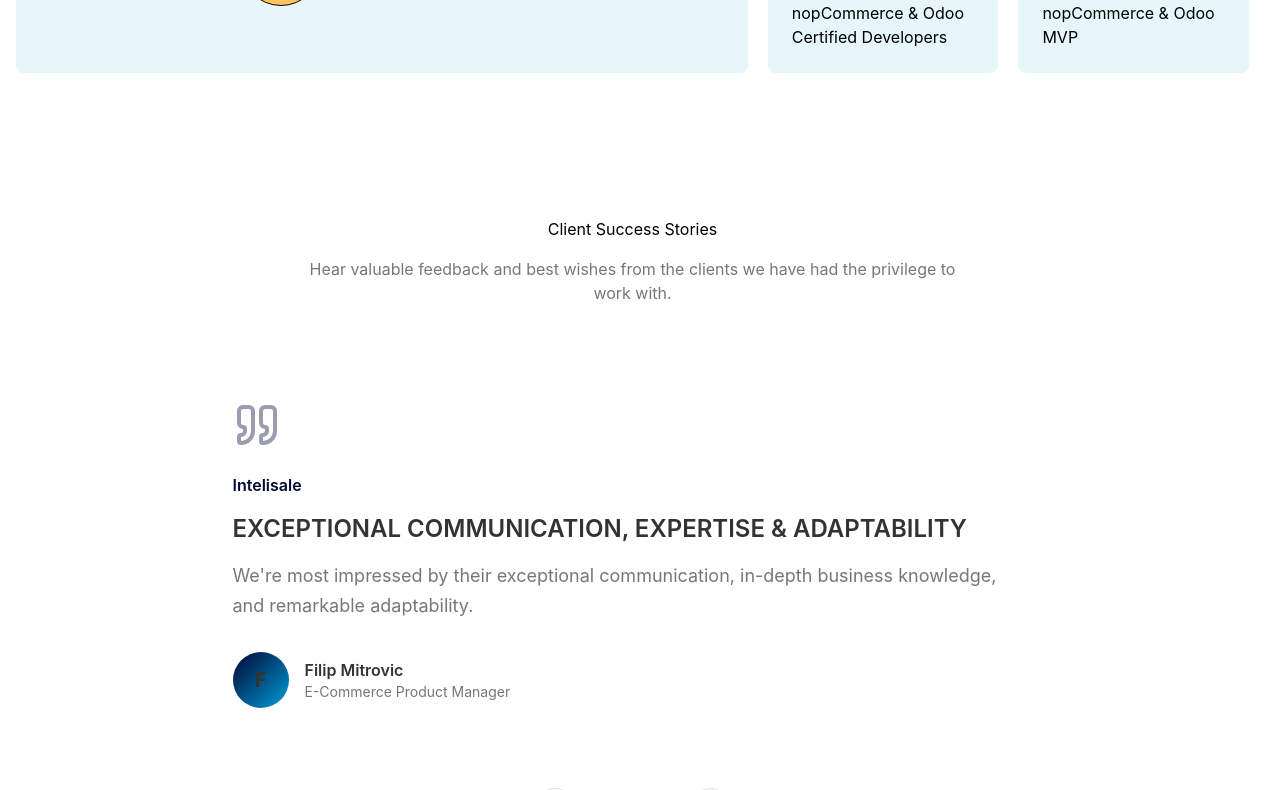
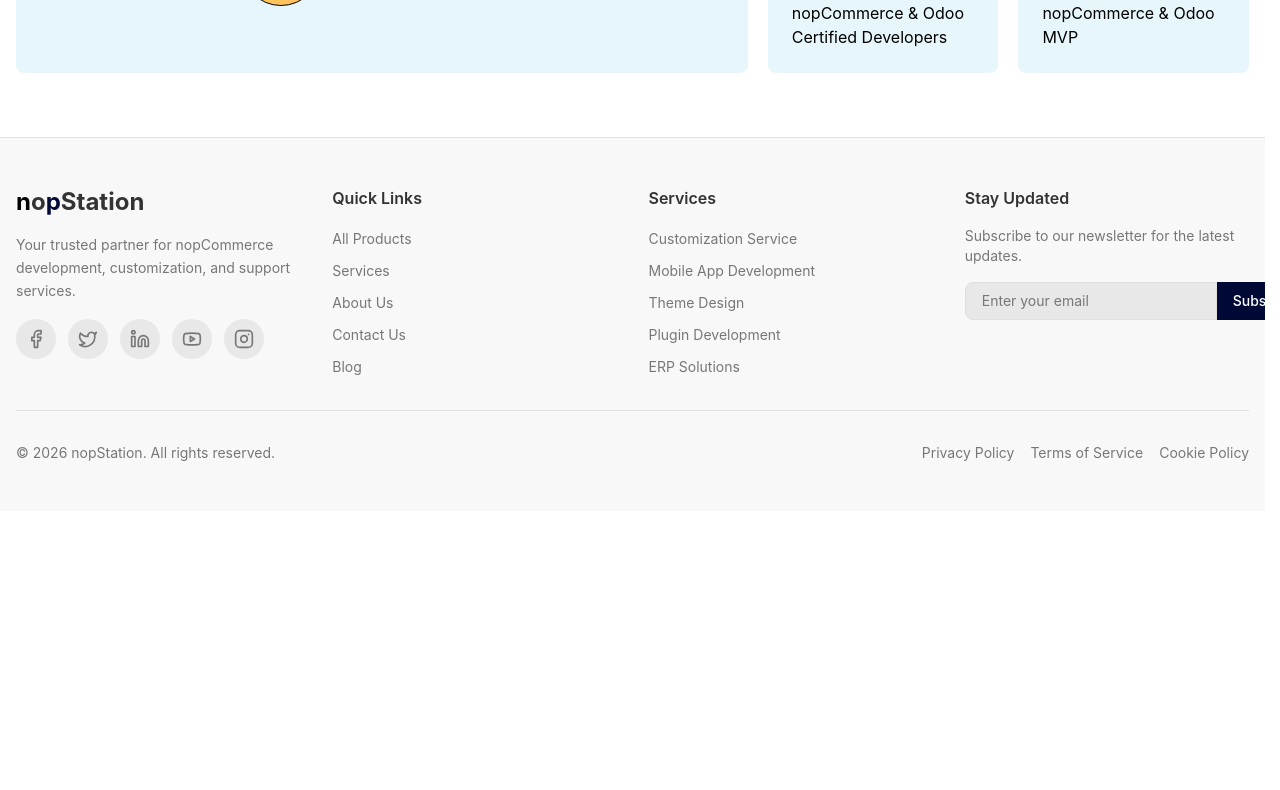
Before and after one commit to forhadreza43/zensoftlab-intern-task, a React (Vite) app: page / in a window 1280 px wide. Shown: the part 1180-1970 px from the top of the page. After the commit the page ends 1691 px from the top, so only its background shows below. Built offline with nearby package versions, Linux system fonts and the light colour scheme.

Commit message:
Comment out unused sections in index page for streamlined homepage

```diff
--- a/src/pages/index.tsx
+++ b/src/pages/index.tsx
@@ -3,12 +3,12 @@ import HeroSection from '@/components/HeroSection';
 import StatsSection from '@/components/StatsSection';
 import ServicesSection from '@/components/ServicesSection';
 import PartnersSection from '@/components/PartnersSection';
-import TestimonialsSection from '@/components/TestimonialsSection';
-import ProjectsSection from '@/components/ProjectsSection';
-import GlobalReachSection from '@/components/GlobalReachSection';
-import ContactSection from '@/components/ContactSection';
-import AboutSection from '@/components/AboutSection';
-import FAQSection from '@/components/FAQSection';
+// import TestimonialsSection from '@/components/TestimonialsSection';
+// import ProjectsSection from '@/components/ProjectsSection';
+// import GlobalReachSection from '@/components/GlobalReachSection';
+// import ContactSection from '@/components/ContactSection';
+// import AboutSection from '@/components/AboutSection';
+// import FAQSection from '@/components/FAQSection';
 import Footer from '@/components/Footer';
 import BookMeetingButton from '@/components/BookMeetingButton';
 // import Text from '@/components/text';
@@ -23,12 +23,12 @@ const Index = () => {
             {/* <Text/> */}
             <ServicesSection />
             <PartnersSection />
-            <TestimonialsSection />
+            {/* <TestimonialsSection />
             <ProjectsSection />
             <GlobalReachSection />
             <ContactSection />
             <AboutSection />
-            <FAQSection />
+            <FAQSection /> */}
          </main>
          <Footer />
          <BookMeetingButton />
```
